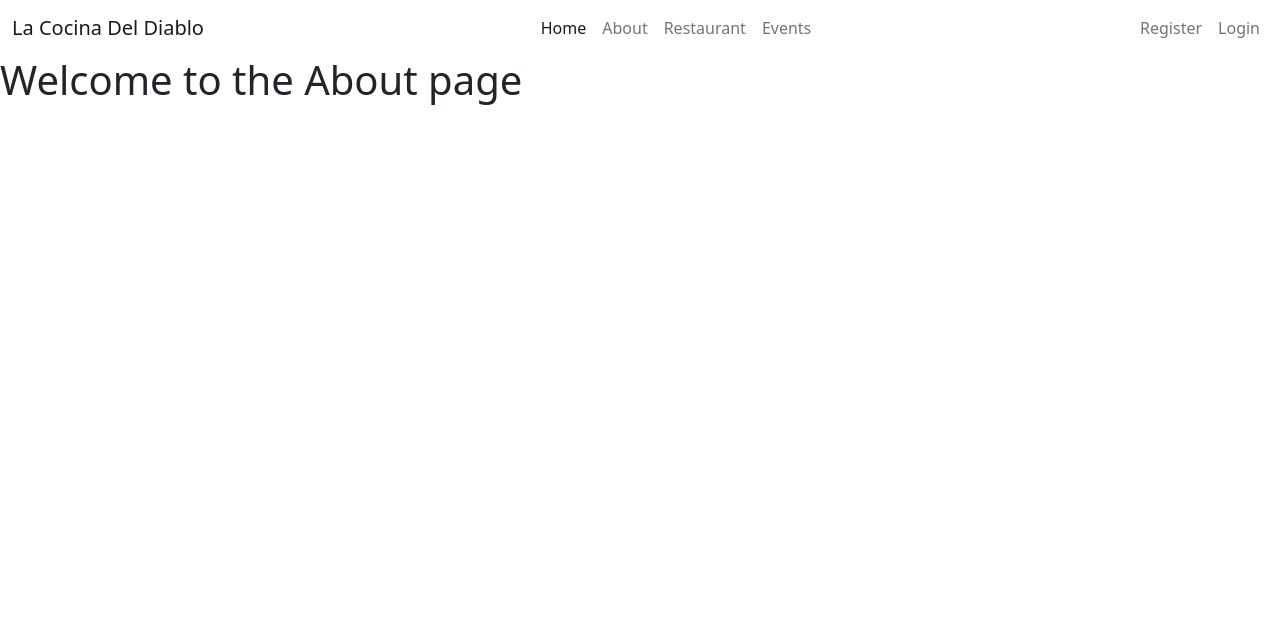
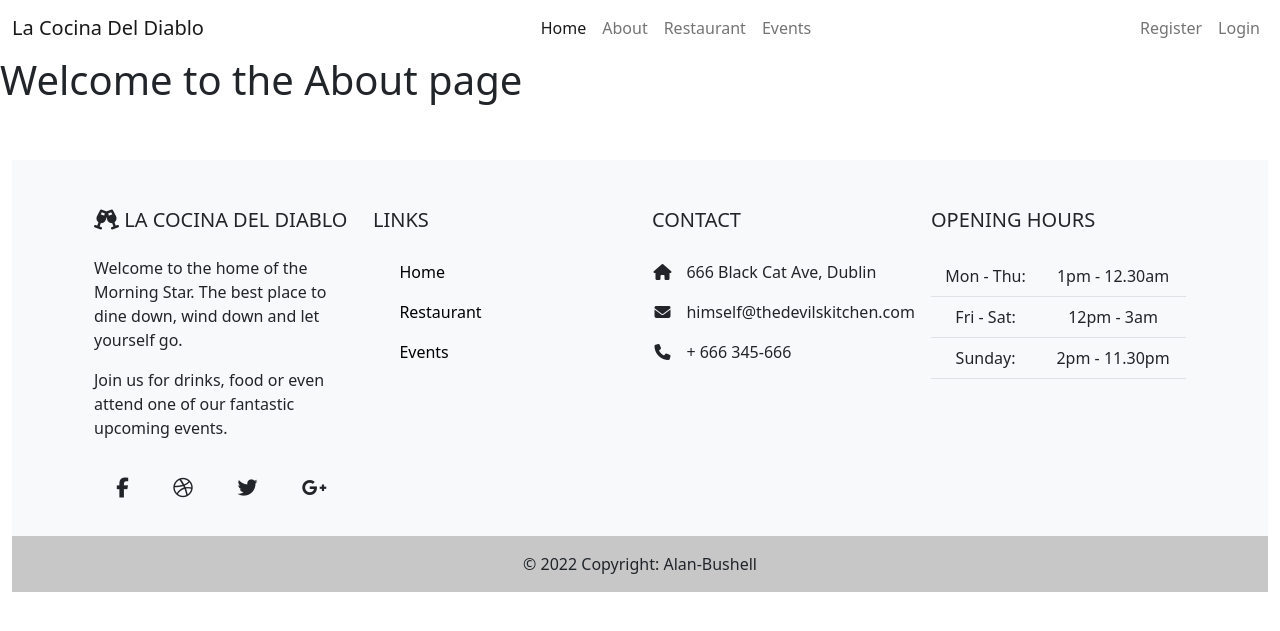
Before and after one commit to Alan-Bushell/la-cocina-del-diablo, a Django app: page /about/ in a window 1280 px wide. Shown: the top 631 px of the page. Run offline with Django 3.2, Linux system fonts and the light colour scheme; some libraries are stand-ins or nearby versions.

Commit message:
add footer and style

```diff
--- a/static/css/style.css
+++ b/static/css/style.css
@@ -246,3 +246,19 @@ form{
     transition: 0.3s;
     padding: 25px;
 }
+
+
+.footer-container{
+    border-top: solid 1px rgba(0,0,0,0.2);
+}
+
+.footer-link{
+    text-decoration: none;
+    color: black;
+}
+
+.footer-socials{
+    display: flex;
+    flex-direction: row;
+    justify-content: space-around;
+}
--- a/templates/base.html
+++ b/templates/base.html
@@ -86,8 +86,111 @@
         <!-- Content Goes here -->
     {% endblock content %}
 
+
+
     <!-- Footer -->
 
+    <div class="container-fluid my-5">
+
+        <footer class="text-black text-center text-lg-start bg-light">
+        <!-- Grid container -->
+        <div class="container p-4">
+          <!--Grid row-->
+          <div class="row mt-4">
+            <!--Grid column-->
+            <div class="col-lg-3 col-md-12 mb-4 mb-md-0">
+              <h5 class="text-uppercase mb-4"><i class="fa-solid fa-champagne-glasses"></i> La Cocina Del Diablo</h5>
+
+              <p>
+                Welcome to the home of the Morning Star. The best place to dine down, wind down and let yourself go.
+              </p>
+
+              <p>
+                Join us for drinks, food or even attend one of our fantastic upcoming events.
+              </p>
+
+              <div class="mt-4 footer-socials">
+                <!-- Facebook -->
+                <a type="button" class="btn btn-floating btn-lg"><i class="fab fa-facebook-f"></i></a>
+                <!-- Dribbble -->
+                <a type="button" class="btn btn-floating btn-lg"><i class="fab fa-dribbble"></i></a>
+                <!-- Twitter -->
+                <a type="button" class="btn btn-floating btn-lg"><i class="fab fa-twitter"></i></a>
+                <!-- Google + -->
+                <a type="button" class="btn btn-floating btn-lg"><i class="fab fa-google-plus-g"></i></a>
+                <!-- Linkedin -->
+              </div>
+            </div>
+            <!--Grid column-->
+
+            <!--Grid column-->
+            <div class="col-lg-3 col-md-4 mb-4 mb-md-0">
+              <h5 class="text-uppercase mb-4 pb-1">Links</h5>
+
+
+              <ul class="fa-ul" style="margin-left: 1.65em;">
+                <li class="nav-item mb-3">
+                    <a class="footer-link" aria-current="page" href="{% url 'home' %}">Home</a>
+                </li>
+                <li class="nav-item mb-3">
+                    <a class="footer-link" aria-current="page" href="{% url 'restaurant' %}">Restaurant</a>
+                </li>
+                <li class="nav-item mb-3">
+                    <a class="footer-link" aria-current="page" href="{% url 'events' %}">Events</a>
+                </li>
+              </ul>
+            </div>
+            <!--Grid column-->
+            <div class="col-lg-3 col-md-4 mb-4 mb-md-0">
+                <h5 class="text-uppercase mb-4 pb-1">Contact</h5>
+
+
+                <ul class="fa-ul" style="margin-left: 1.65em;">
+                  <li class="mb-3">
+                    <span class="fa-li"><i class="fas fa-home"></i></span><span class="ms-2">666 Black Cat Ave, Dublin</span>
+                  </li>
+                  <li class="mb-3">
+                    <span class="fa-li"><i class="fas fa-envelope"></i></span><span class="ms-2">himself@thedevilskitchen.com</span>
+                  </li>
+                  <li class="mb-3">
+                    <span class="fa-li"><i class="fas fa-phone"></i></span><span class="ms-2">+ 666 345-666</span>
+                  </li>
+                </ul>
+              </div>
+
+            <!--Grid column-->
+            <div class="col-lg-3 col-md-4 mb-4 mb-md-0">
+              <h5 class="text-uppercase mb-4">Opening hours</h5>
+
+              <table class="table text-center text-dark">
+                <tbody class="font-weight-normal">
+                  <tr>
+                    <td>Mon - Thu:</td>
+                    <td>1pm - 12.30am</td>
+                  </tr>
+                  <tr>
+                    <td>Fri - Sat:</td>
+                    <td>12pm - 3am</td>
+                  </tr>
+                  <tr>
+                    <td>Sunday:</td>
+                    <td>2pm - 11.30pm</td>
+                  </tr>
+                </tbody>
+              </table>
+            </div>
+          </div>
+        </div>
+
+        <!-- Copyright -->
+        <div class="text-center p-3" style="background-color: rgba(0, 0, 0, 0.2);">
+          © 2022 Copyright: Alan-Bushell
+        </div>
+      </footer>
+    </div>
+
+  <!-- End of .container -->
+  <!-- Footer -->
 
     <!--On page scripts for messages-->
     <script>
```
